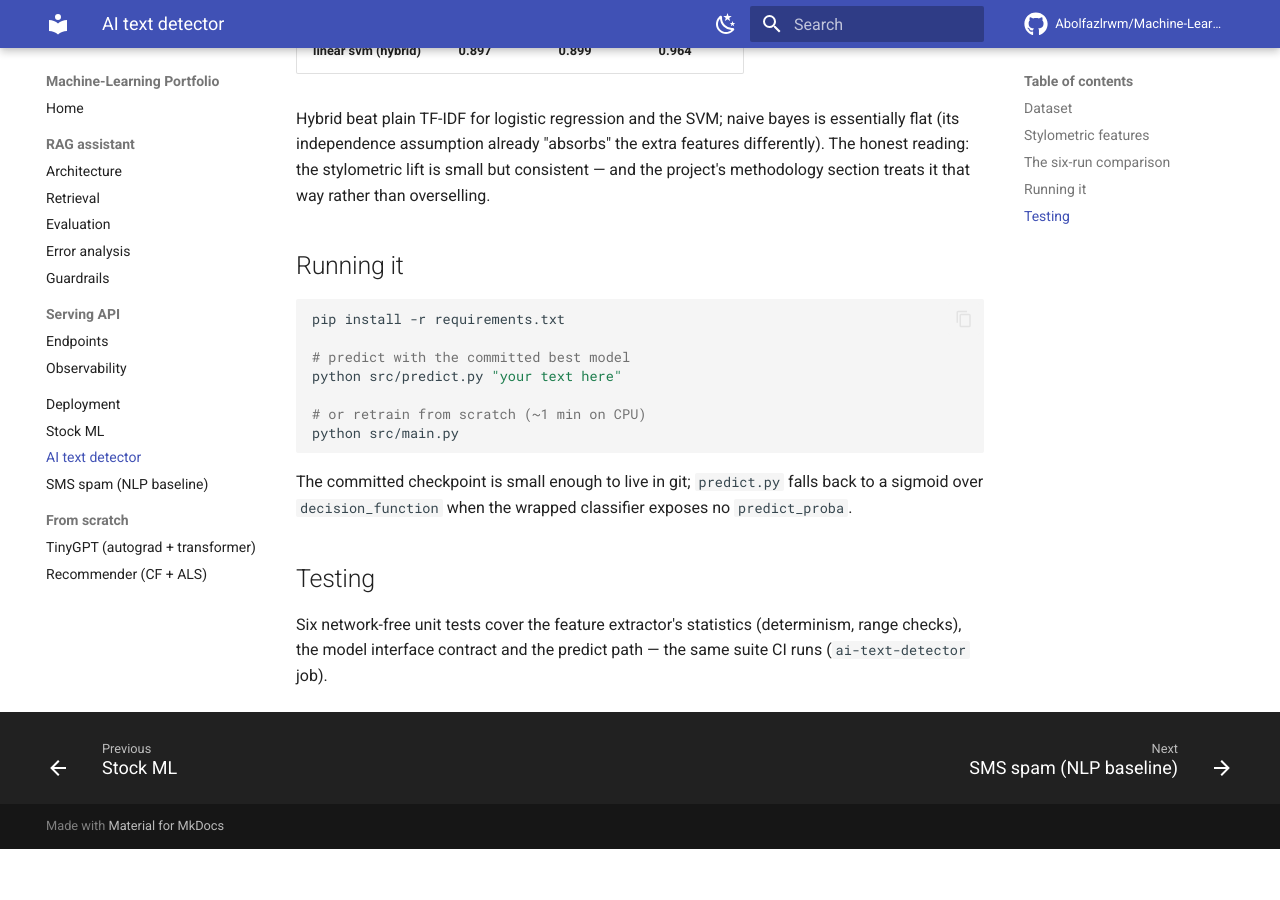
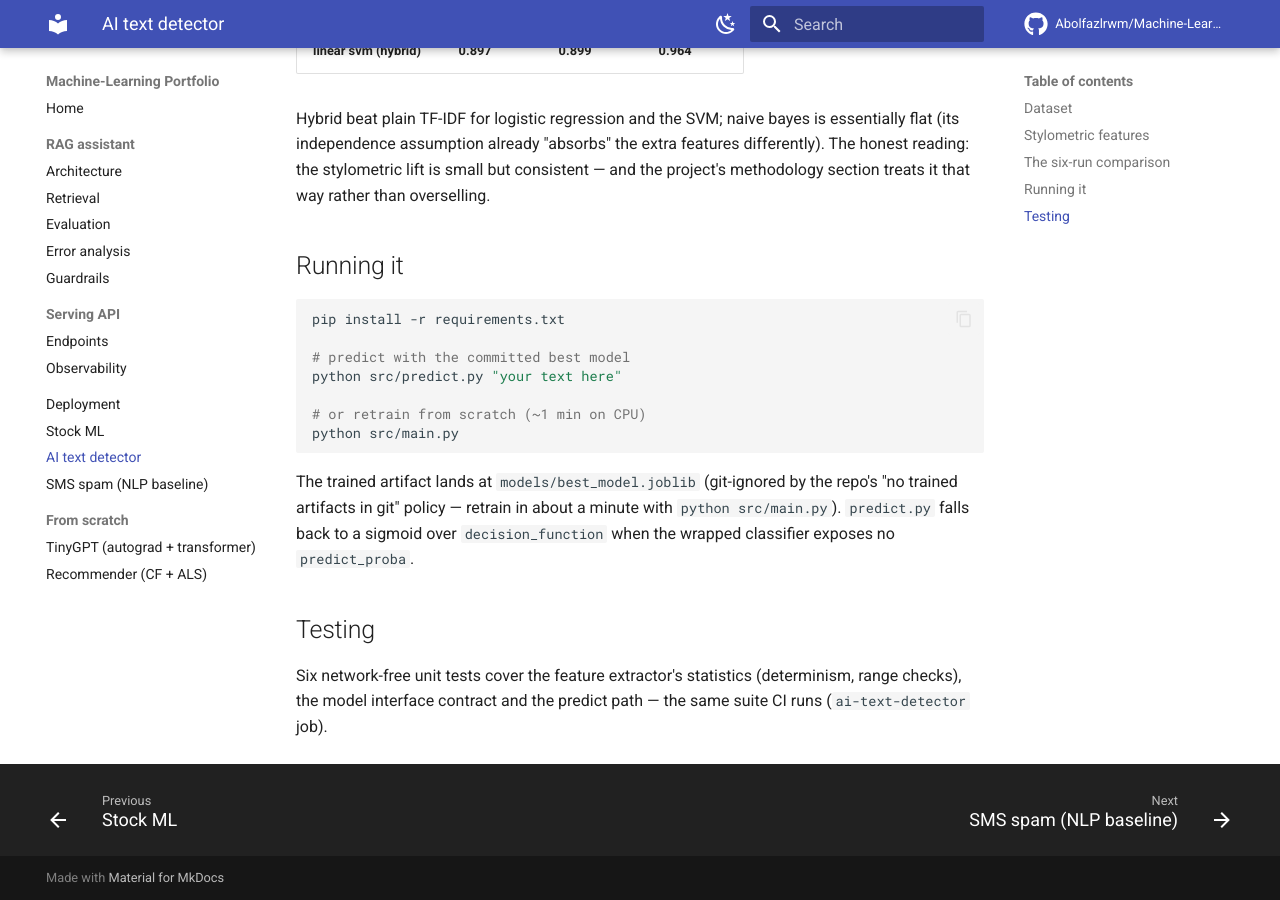
Before and after one commit to Abolfazlrwm/Machine-Learning, an MkDocs documentation site: the page built from docs/ai-text-detector.md, in a window 1280 px wide and 900 px high, scrolled down 1112 px. Built offline with MkDocs 1.6.1 and Material for MkDocs 9.7.7, drawn with Linux system fonts in a browser that asks for light colours; comment, search, counter and statistics services are not loaded; before the commit the page ends 1961 px from its top, so only the background shows below that.

Commit message:
docs+chore: mermaid architecture diagrams (landing page + rag docs), ai-text-detector artifact policy clarified (numbers reproduced in a real retraining run), v2.9.0 changelog

````diff
--- a/docs/ai-text-detector.md
+++ b/docs/ai-text-detector.md
@@ -57,9 +57,11 @@ python src/predict.py "your text here"
 python src/main.py
 ```
 
-The committed checkpoint is small enough to live in git; `predict.py`
-falls back to a sigmoid over `decision_function` when the wrapped
-classifier exposes no `predict_proba`.
+The trained artifact lands at `models/best_model.joblib` (git-ignored by
+the repo's "no trained artifacts in git" policy — retrain in about a
+minute with `python src/main.py`). `predict.py` falls back to a sigmoid
+over `decision_function` when the wrapped classifier exposes no
+`predict_proba`.
 
 ## Testing
 
--- a/mkdocs.yml
+++ b/mkdocs.yml
@@ -42,7 +42,11 @@ markdown_extensions:
       anchor_linenums: true
   - pymdownx.inlinehilite
   - pymdownx.snippets
-  - pymdownx.superfences
+  - pymdownx.superfences:
+      custom_fences:
+        - name: mermaid
+          class: mermaid
+          format: !!python/name:pymdownx.superfences.fence_code_format
   - pymdownx.tabbed:
       alternate_style: true
   - tables
````
Also changed, not shown: CHANGELOG.md (+39 -0 lines), README.md (+19 -0 lines), ai-text-detector/README.md (+4 -4 lines), docs/rag/architecture.md (+18 -0 lines).
